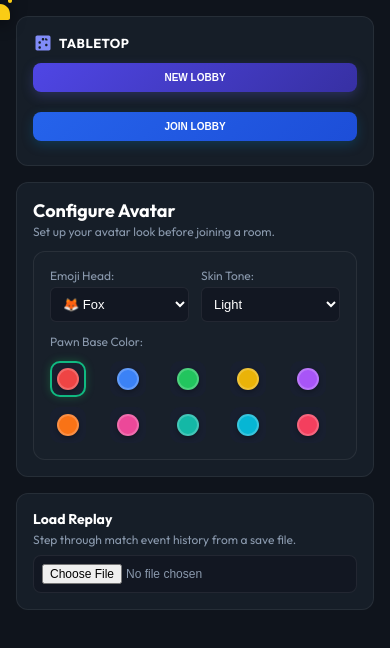
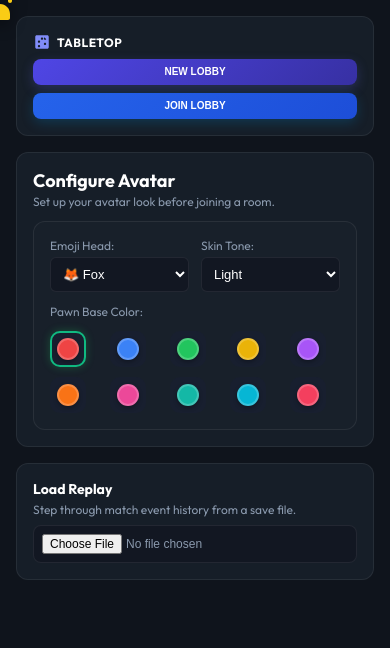
Before and after one commit to Priyangshu139/WebTabletop, a website built with Vite: page client/index.html in a window 390 px wide. Built offline with nearby package versions, Linux system fonts and the light colour scheme.

Commit message:
fix: constrain actions panel & button height on landscape with height:auto and flex:none

```diff
--- a/client/src/sandbox/main.ts
+++ b/client/src/sandbox/main.ts
@@ -166,15 +166,15 @@ function renderMatchmaking() {
             </div>
           </div>
 
-          <div style="display: flex; flex-direction: column; gap: 12px; width: 100%;">
-            <button class="sidebar-btn purple" id="mobile-btn-create" style="width: 100%; display: flex; flex-direction: column; text-align: left; padding: 12px; border-radius: 8px; cursor: pointer;">
+          <div class="mobile-actions-btn-group" style="display: flex; flex-direction: column; gap: 8px; width: 100%;">
+            <button class="sidebar-btn purple" id="mobile-btn-create" style="width: 100%; display: flex; flex-direction: column; text-align: left; padding: 8px; border-radius: 8px; cursor: pointer;">
               <strong>NEW LOBBY</strong>
-              <span style="font-size: 11px; opacity: 0.85; margin-top: 2px;">Create a new game lobby</span>
+              <span class="btn-desc" style="font-size: 11px; opacity: 0.85; margin-top: 2px;">Create a new game lobby</span>
             </button>
 
-            <button class="sidebar-btn blue" id="mobile-btn-join" style="width: 100%; display: flex; flex-direction: column; text-align: left; padding: 12px; border-radius: 8px; cursor: pointer;">
+            <button class="sidebar-btn blue" id="mobile-btn-join" style="width: 100%; display: flex; flex-direction: column; text-align: left; padding: 8px; border-radius: 8px; cursor: pointer;">
               <strong>JOIN LOBBY</strong>
-              <span style="font-size: 11px; opacity: 0.85; margin-top: 2px;">Join with code or link</span>
+              <span class="btn-desc" style="font-size: 11px; opacity: 0.85; margin-top: 2px;">Join with code or link</span>
             </button>
           </div>
         </div>
--- a/client/src/sandbox/style.css
+++ b/client/src/sandbox/style.css
@@ -850,24 +850,28 @@ body {
     max-width: 130px !important;
     box-sizing: border-box !important;
     padding: 10px 8px !important;
-    align-self: flex-start !important; /* key: don't stretch to fill column height */
+    align-self: flex-start !important;
+    flex-shrink: 0 !important;
+    height: auto !important;        /* don't stretch to sibling height */
+  }
+
+  /* Compact logo on landscape */
+  .matchmaking-actions-panel .sidebar-logo {
+    display: flex !important;
+    margin-bottom: 8px !important;
+    gap: 6px !important;
+    align-items: center !important;
+  }
+
+  .matchmaking-actions-panel .sidebar-logo svg {
+    width: 18px !important;
+    height: 18px !important;
     flex-shrink: 0 !important;
   }
 
-  /* Restore logo but make it compact on landscape */
-  .matchmaking-actions-panel .sidebar-logo {
-    display: flex !important;
-    margin-bottom: 10px !important;
-    gap: 6px !important;
-  }
-
-  .matchmaking-actions-panel .sidebar-logo svg {
-    width: 20px !important;
-    height: 20px !important;
-  }
-
   .matchmaking-actions-panel .sidebar-logo h2 {
-    font-size: 13px !important;
+    font-size: 12px !important;
+    margin: 0 !important;
   }
 
   .matchmaking-actions-panel .sidebar-logo p {
@@ -880,15 +884,22 @@ body {
     box-sizing: border-box !important;
   }
 
+  /* Button group wrapper — don't stretch */
+  .mobile-actions-btn-group {
+    height: auto !important;
+    align-self: flex-start !important;
+  }
+
   .matchmaking-actions-panel .sidebar-btn {
     display: block !important;
     width: 100% !important;
-    padding: 8px 4px !important;
+    padding: 7px 4px !important;
     font-size: 10px !important;
     text-align: center !important;
     box-sizing: border-box !important;
-    line-height: 1.3 !important;
-    margin-bottom: 8px !important;
+    line-height: 1.2 !important;
+    height: auto !important;        /* never auto-stretch */
+    flex: none !important;          /* don't grow in flex context */
   }
 
   .matchmaking-actions-panel .sidebar-btn strong {
@@ -897,6 +908,8 @@ body {
     display: block !important;
   }
 
+  /* Hide description text in landscape to keep buttons tiny */
+  .matchmaking-actions-panel .sidebar-btn .btn-desc,
   .matchmaking-actions-panel .sidebar-btn span {
     display: none !important;
   }
```
